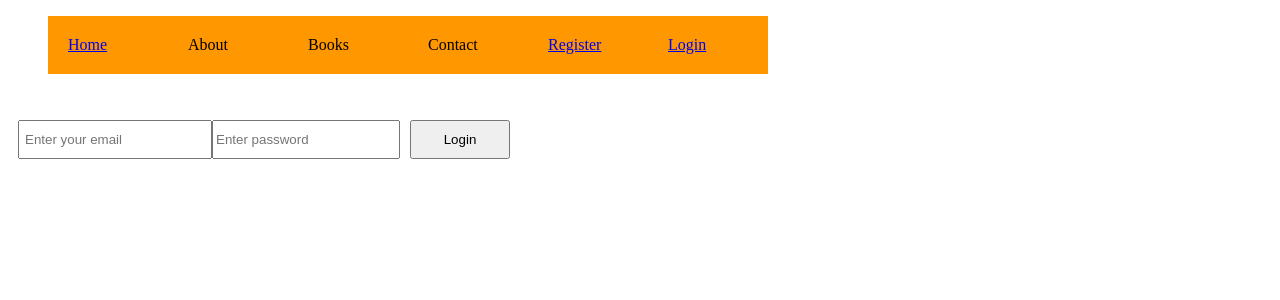
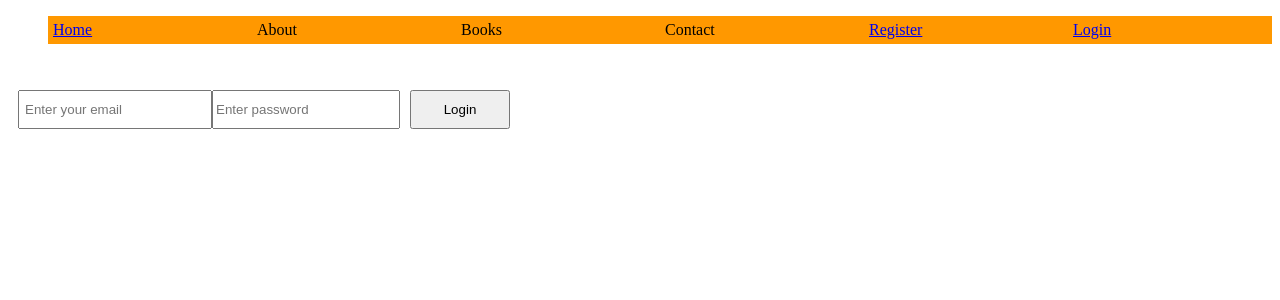
Before and after one commit to Paul-js-hub/reactjs-books-app, a React (Create React App) app: page /login in a window 1280 px wide. Shown: the top 300 px of the page. Built offline with nearby package versions, Linux system fonts and the light colour scheme.

Commit message:
changed the nav bar to occupy the whole window size

```diff
--- a/src/components/Books.js
+++ b/src/components/Books.js
@@ -12,8 +12,15 @@ class Books extends Component {
         this.fetchBooks();
     }
 
-     fetchBooks = () => {
-        axios.get('http://localhost:80/api/books')
+    fetchBooks = () => {
+        const token = localStorage.getItem('accessToken')
+        axios.get('http://localhost:80/api/books',
+            {
+                headers: {
+                    "auth-token": token
+                }
+            }
+        )
             .then(res => {
                 console.log('response', res)
                 this.setState({ books: res.data });
@@ -26,11 +33,13 @@ class Books extends Component {
 
 
     handleAddbook = (event) => {
+        const token = localStorage.getItem('accessToken');
         const { title } = this.state;
         console.log("title:", title)
         axios.post('http://localhost:80/api/books', { title }, {
             headers: {
-                "Content-type": "application/json; charset=UTF-8"
+                "Content-type": "application/json; charset=UTF-8",
+                "auth-token": token
             },
 
         })
@@ -39,7 +48,7 @@ class Books extends Component {
             })
     }
 
-    updateBook =  (book) => {
+    updateBook = (book) => {
         const newBook = { title: book.title }
         axios.put(`http://localhost:80/api/books/${book.id}`, newBook)
             .then(() => {
--- a/src/components/Login.js
+++ b/src/components/Login.js
@@ -18,6 +18,11 @@ export class Login extends Component {
             headers: {
                 "Content-type": "application/json; charset=UTF-8"
             },
+        })
+        .then((res) =>{
+            const token = res.data.accessToken;
+            localStorage.setItem('accessToken', token);
+            console.log("response", token)
         });
     }
     render() {
--- a/src/components/header.css
+++ b/src/components/header.css
@@ -3,12 +3,13 @@ ul.nav {
   flex-direction: row;
   list-style: none;
 }
+
 li.nav-item {
-    width: 80px;
-}
-li.nav-item {
-    width: 80px;
+    width: 100%;
     background: #FF9800;
-    padding: 20px;
+    padding: 5px;
     cursor: pointer;
 }
+nav{
+  justify-content: space-evenly;
+}
```
